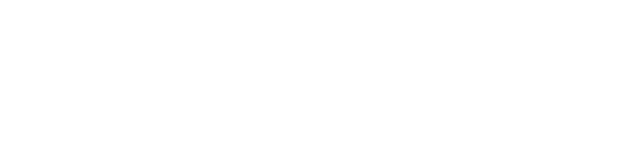
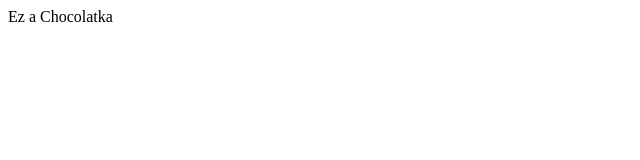
Before and after one commit to Cserne/nyomika, a plain HTML site: page index.html in a window 1280 px wide. Shown: the whole page, without its empty margins (0-640 px from the left). Drawn offline with Linux system fonts and the light colour scheme.

Commit message:
Changes added.

```diff
--- a/index.html
+++ b/index.html
@@ -7,6 +7,6 @@
     <title>Document</title>
 </head>
 <body>
-    <div></div>
+    <div>Ez a Chocolatka</div>
 </body>
 </html>
```
